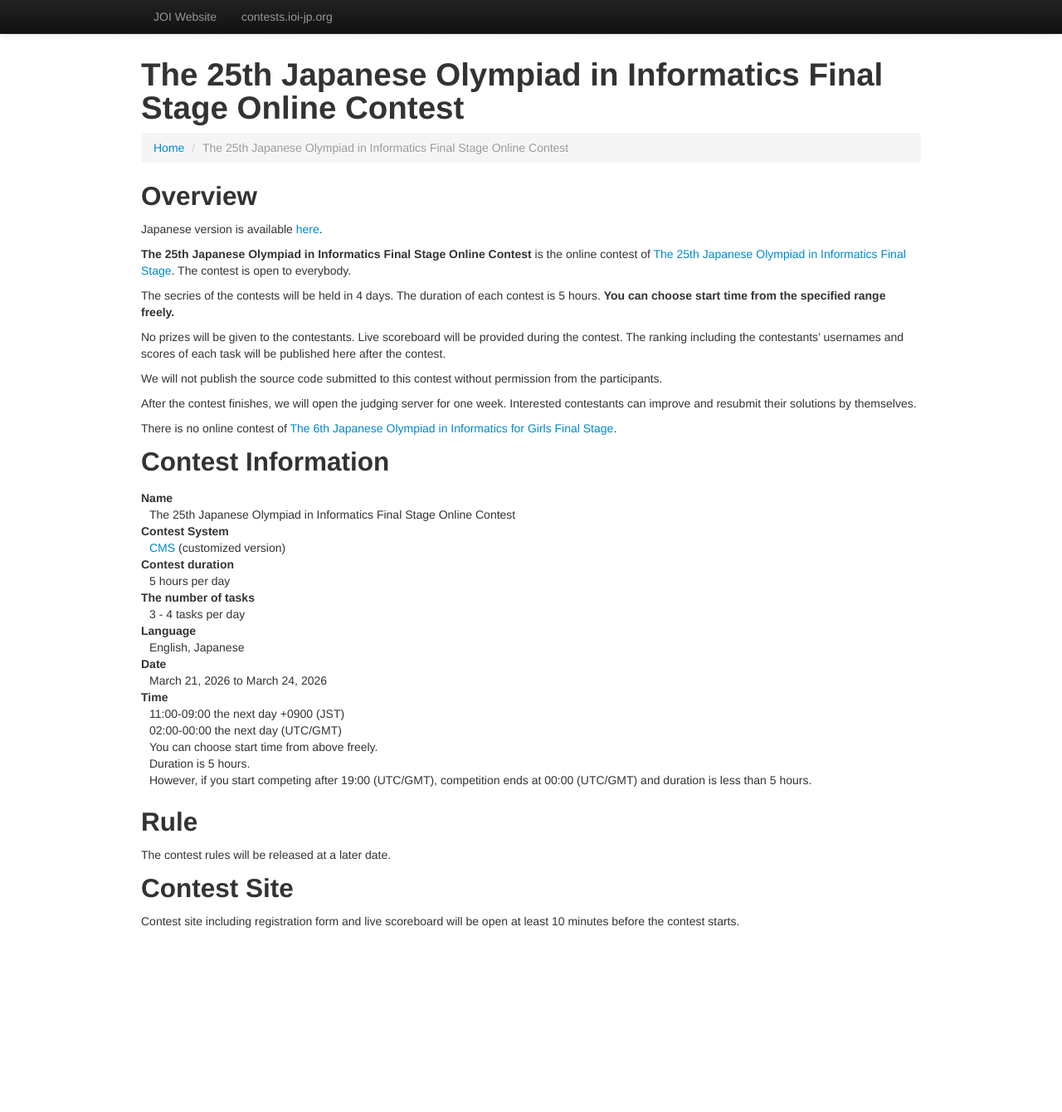
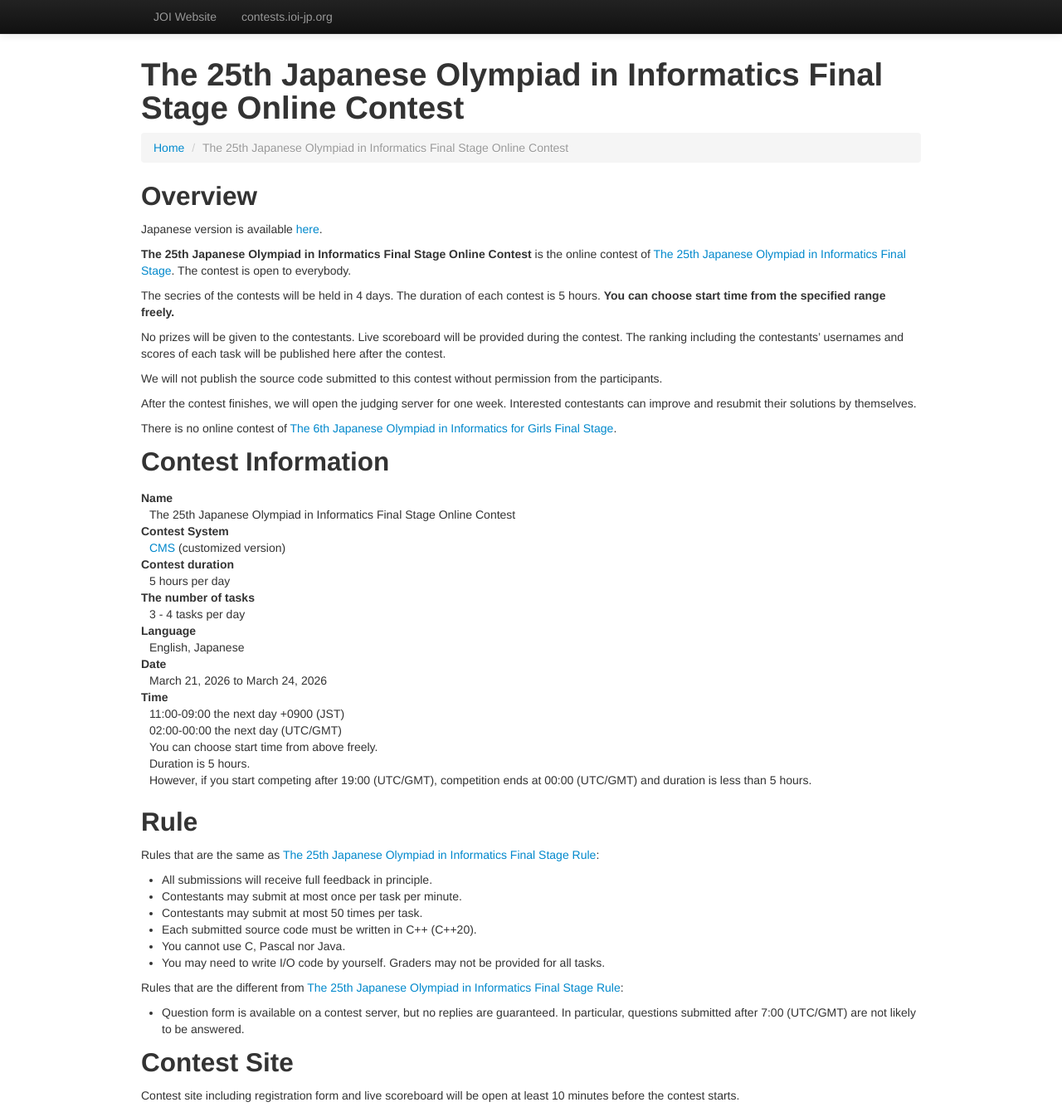
Before and after one commit to jcioi/joi-contests-site, a Jekyll site: the page built from joi-final-2026/index-en.md, in a window 1280 px wide and 1340 px high. Shown: the whole window at 83% size. Built offline with Jekyll 4.4.1, drawn with Linux system fonts in a browser that asks for light colours.

Commit message:
Publish final 2026 contest rules

```diff
--- a/joi-final-2026/index-en.md
+++ b/joi-final-2026/index-en.md
@@ -56,10 +56,7 @@ There is no online contest of [The 6th Japanese Olympiad in Informatics for Girl
 
 ## Rule
 
-The contest rules will be released at a later date.
-
-<!--
-Rules that are the same as [The 23rd Japanese Olympiad in Informatics Spring Training Rule](https://www.ioi-jp.org/joi/2024/2025-sp_camp-rules):
+Rules that are the same as [The 25th Japanese Olympiad in Informatics Final Stage Rule](https://www.ioi-jp.org/joi/2025/2026-final-outline#ENV):
 
 - All submissions will receive full feedback in principle.
 - Contestants may submit at most once per task per minute.
@@ -68,11 +65,10 @@ Rules that are the same as [The 23rd Japanese Olympiad in Informatics Spring Tra
 - You cannot use C, Pascal nor Java.
 - You may need to write I/O code by yourself. Graders may not be provided for all tasks.
 
-Rules that are the different from [The 24th Japanese Olympiad in Informatics Spring Training Rule](https://www.ioi-jp.org/joi/2024/2025-sp_camp-rules):
+Rules that are the different from [The 25th Japanese Olympiad in Informatics Final Stage Rule](https://www.ioi-jp.org/joi/2025/2026-final-outline#ENV):
 
 - Question form is available on a contest server, but no replies are guaranteed. In particular, questions submitted after 7:00 (UTC/GMT) are not likely to be answered.
 
--->
 
 ## Contest Site
 
```
Also changed, not shown: joi-final-2026/index.md (+2 -7 lines).
